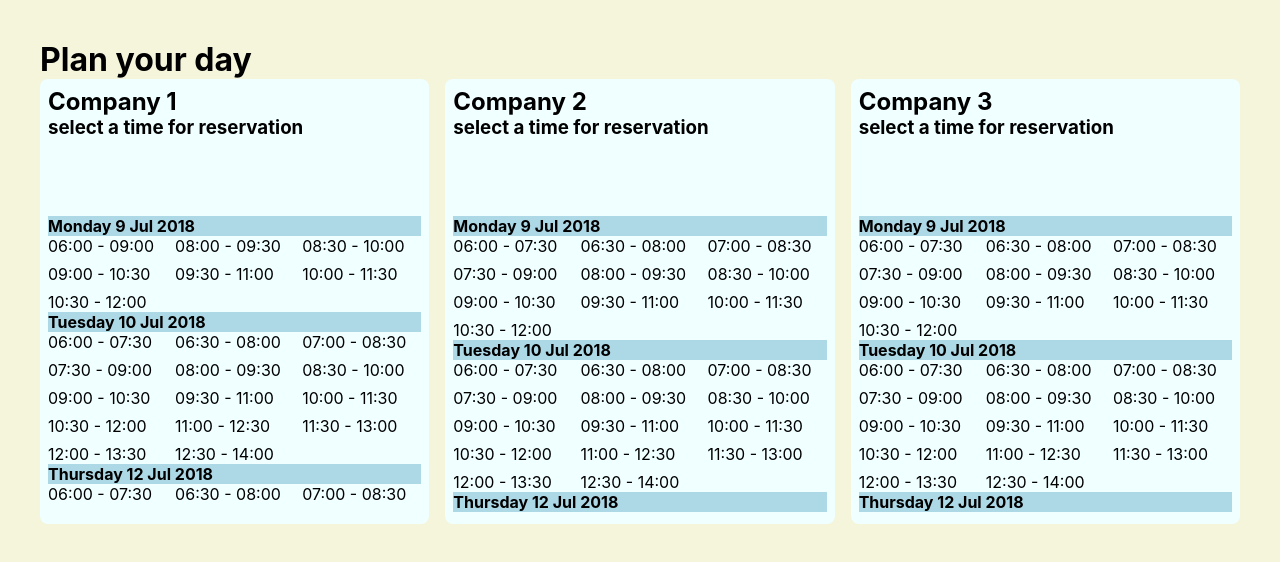
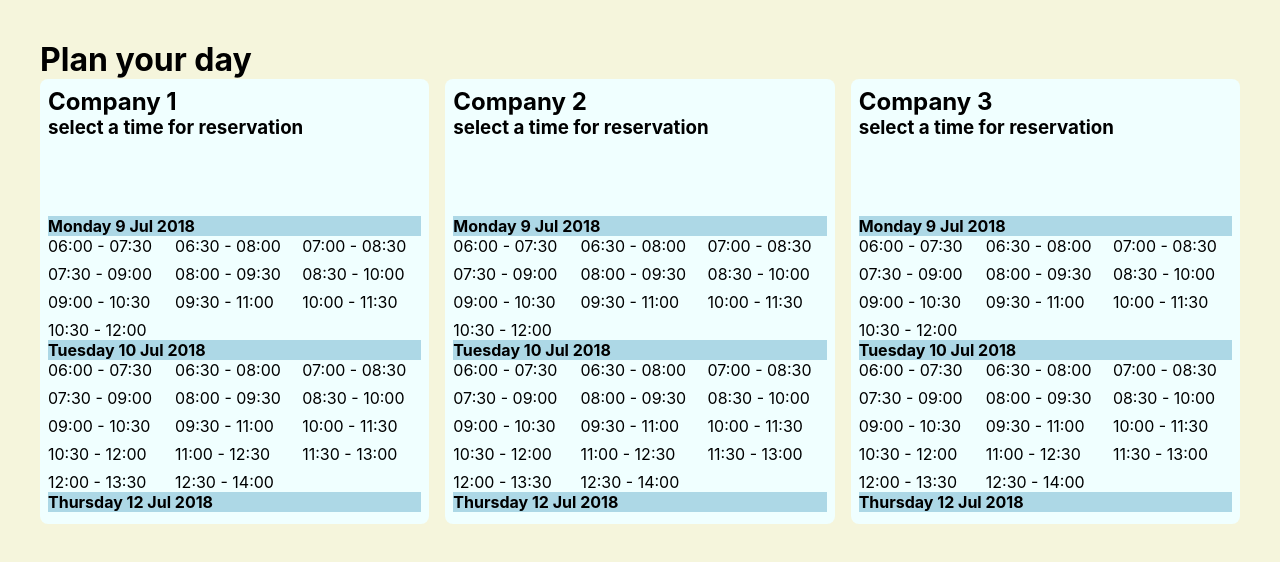
Before and after one commit to milixov/slotter, a React (Create React App) app: page / in a window 1280 px wide. Shown: the top 562 px of the page. Built offline with nearby package versions, Linux system fonts and the light colour scheme; data requests are answered from the project's data file.

Commit message:
fix date compare algorithm

```diff
--- a/database.json
+++ b/database.json
@@ -7,6 +7,18 @@
       "time_slots": [
         {
           "start_time": "2018-07-09T08:00:00.000+02:00",
+          "end_time": "2018-07-09T09:30:00.000+02:00"
+        },
+        {
+          "start_time": "2018-07-09T08:30:00.000+02:00",
+          "end_time": "2018-07-09T10:00:00.000+02:00"
+        },
+        {
+          "start_time": "2018-07-09T09:00:00.000+02:00",
+          "end_time": "2018-07-09T10:30:00.000+02:00"
+        },
+        {
+          "start_time": "2018-07-09T09:30:00.000+02:00",
           "end_time": "2018-07-09T11:00:00.000+02:00"
         },
         {
--- a/src/componetns/Slots/index.tsx
+++ b/src/componetns/Slots/index.tsx
@@ -37,13 +37,17 @@ const Slots: React.FC<ISlots> = (props) => {
       otherReserved.forEach(reserve => {
         const reserveStartTime = moment(reserve.slot.start_time)
         const reserveEndTime = moment(reserve.slot.end_time)
-        if(startTime.isSameOrAfter(reserveStartTime) && endTime.isBefore(reserveEndTime)) {
+        if(startTime.isSameOrAfter(reserveStartTime) && startTime.isBefore(reserveEndTime)) {
           blockersCount++
         }
-        if(endTime.isBetween(reserveStartTime, reserveEndTime)) {
+        if(endTime.isAfter(reserveStartTime) && endTime.isSameOrBefore(reserveEndTime)) {
           blockersCount++
         }
       })
+
+      if(blockersCount > 0) {
+        console.log(blockersCount)
+      }
 
       return {...item, block: blockersCount > 0}
     })
@@ -57,7 +61,7 @@ const Slots: React.FC<ISlots> = (props) => {
         {blockedData?.map((slot: ITimeSlotBlocked, slotIndex: number) => (
           <p
             onClick={() => dispatch({ type: C.SELECT_SLOT, value: { companyId, slot } })}
-            className={`${slot.block && styles.blockSlot} ${!slot.block && styles.slot} ${!slot.block && selectedSlot?.slot.start_time === slot.start_time && selectedSlot?.slot.end_time === slot.end_time && styles.slotSelected}`}
+            className={`${slot.block && styles.blockSlot} ${!slot.block && styles.slot} ${selectedSlot?.slot.start_time === slot.start_time && selectedSlot?.slot.end_time === slot.end_time && styles.slotSelected}`}
             key={`c${companyId}_g${title}s_${slotIndex}`}
           >
             {`${moment(slot.start_time).format('HH:mm')} - ${moment(slot.end_time).format('HH:mm')}`}
--- a/src/componetns/Slots/style.module.css
+++ b/src/componetns/Slots/style.module.css
@@ -19,6 +19,12 @@
   background-color: lightcyan;
 }
 
+
+.blockSlot {
+  cursor: not-allowed;
+  background-color: lightgray;
+}
+
 .slotSelected {
   background-color: lightskyblue;
 }
@@ -26,9 +32,3 @@
 .slotSelected:hover {
   background-color: skyblue;
 }
-
-
-.blockSlot {
-  cursor: not-allowed;
-  background-color: lightgray;
-}
```
